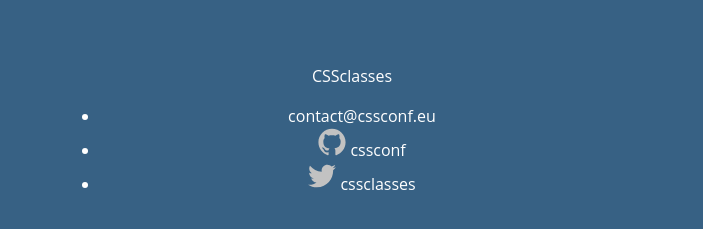
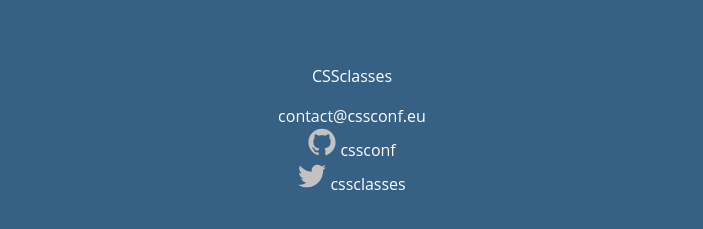
Before and after one commit to cssconf/CSSclasses--old, a Jekyll site: the page built from index.html, in a window 1280 px wide and 1104 px high. Shown: the part 820-1049 px from the top of the window, without its empty margins (288-991 px from the left). Built offline with Jekyll 4.4.1, drawn with Linux system fonts in a browser that asks for light colours.

Commit message:
adjusted markup and styling to remove padding and list-style from the footer

```diff
--- a/_includes/footer.html
+++ b/_includes/footer.html
@@ -4,7 +4,7 @@
 
 
     {{ site.title }}
-      <ul>
+      <ul class="list-wo-bullets">
         <li>
           <a href="mailto:{{ site.email }}">{{ site.email }}</a></li>
         </li>
--- a/_sass/screen.scss
+++ b/_sass/screen.scss
@@ -131,3 +131,8 @@
     padding: 2em 3em;
   }
 }
+
+.list-wo-bullets {
+  padding: 0;
+  list-style: none;
+}
--- a/css/screen.css
+++ b/css/screen.css
@@ -516,3 +516,6 @@
 
   .main-content {
     padding: 2em 3em; } }
+.list-wo-bullets {
+  padding: 0;
+  list-style: none; }
```
